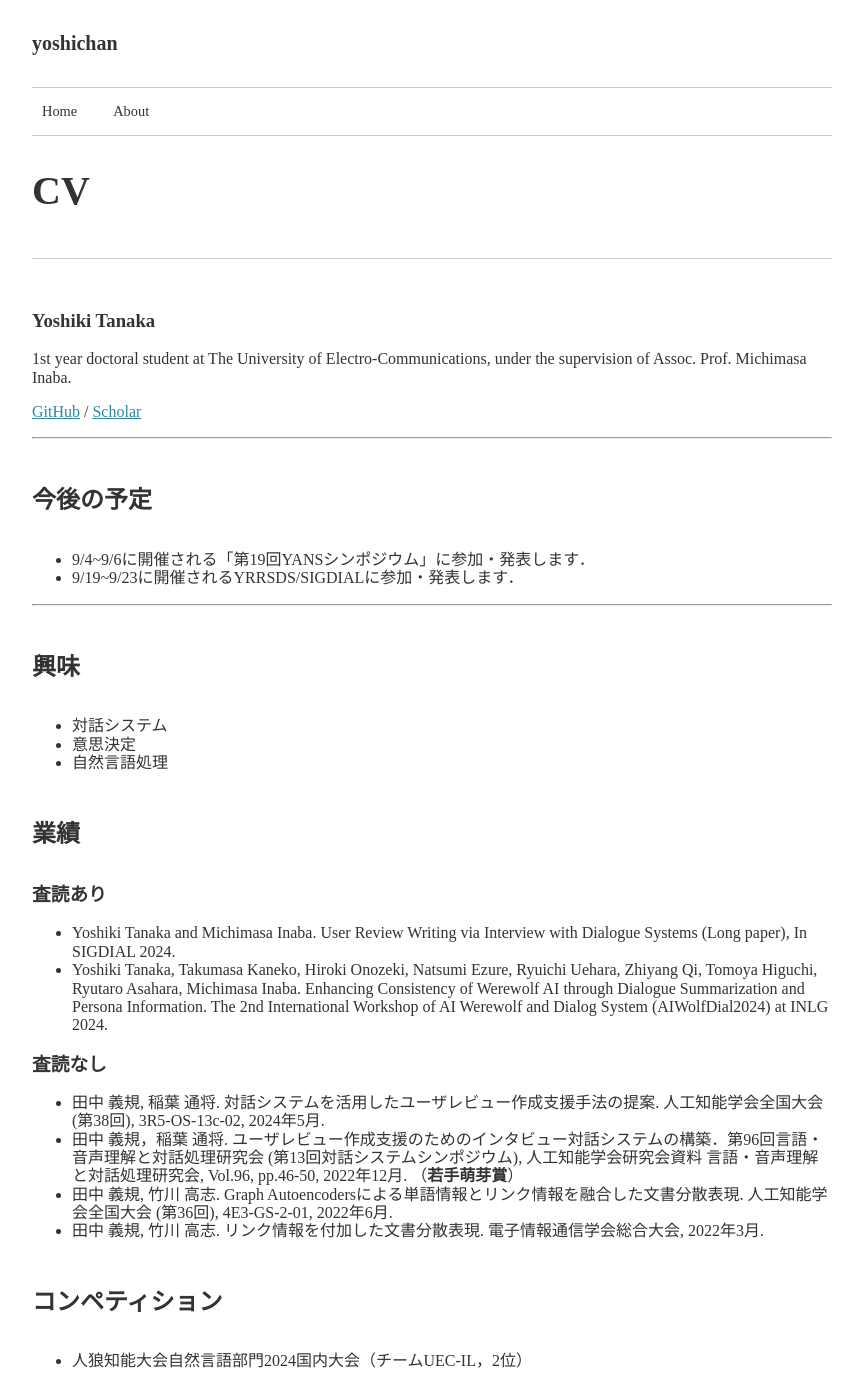
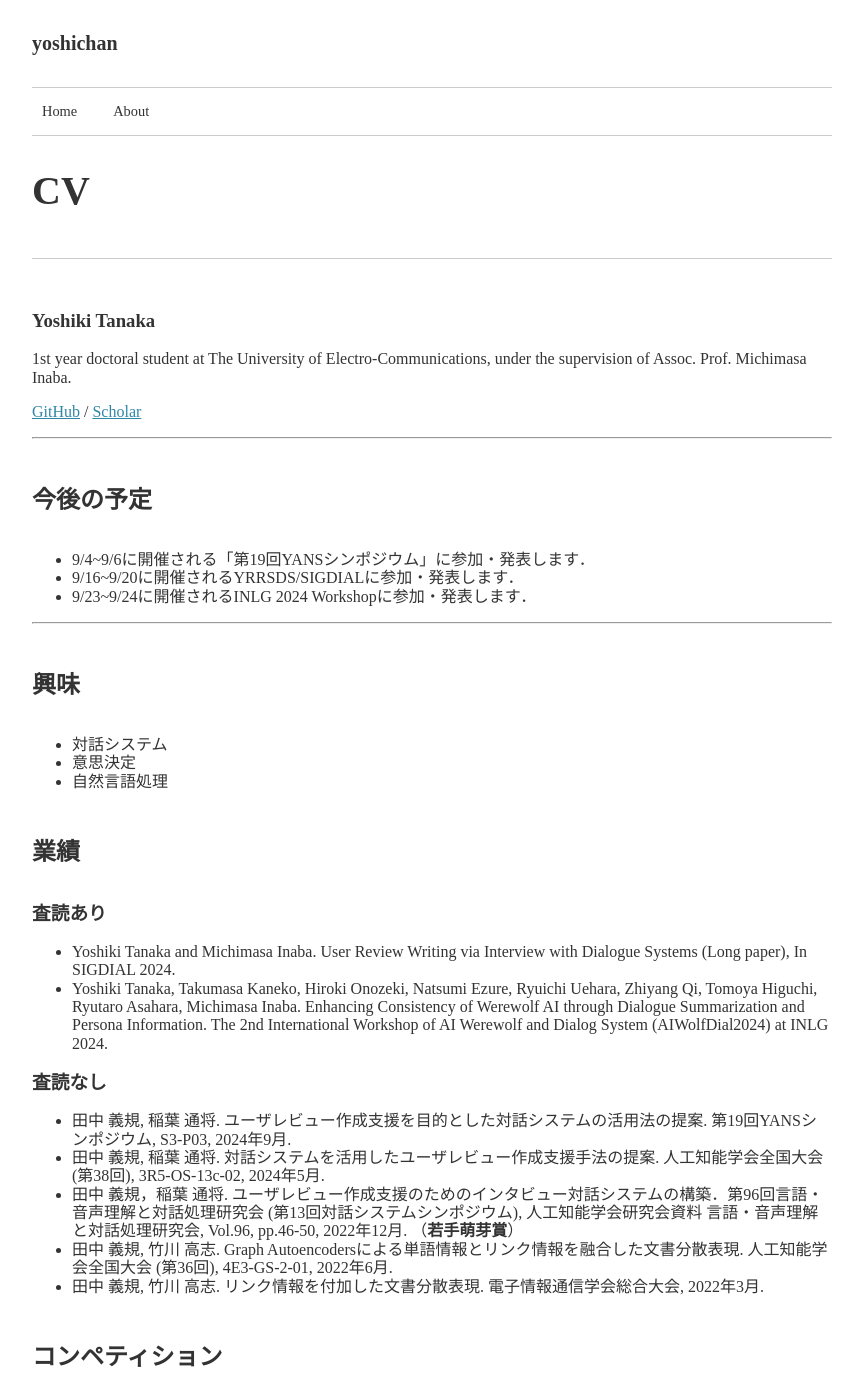
Before and after one commit to yoshi-chanaka/yoshi-chanaka.github.io, a Jekyll site: the page built from about.md, in a window 1280 px wide and 1400 px high. Shown: the whole window, without its empty margins (208-1071 px from the left). Built offline with Jekyll 4.4.1, drawn with Linux system fonts in a browser that asks for light colours; nearby versions of some CDN libraries.

Commit message:
update_cv_20240904

```diff
--- a/about.md
+++ b/about.md
@@ -14,7 +14,8 @@ permalink: /about/
 ---
 ## 今後の予定
 - 9/4~9/6に開催される「第19回YANSシンポジウム」に参加・発表します．
-- 9/19~9/23に開催されるYRRSDS/SIGDIALに参加・発表します．
+- 9/16~9/20に開催されるYRRSDS/SIGDIALに参加・発表します．
+- 9/23~9/24に開催されるINLG 2024 Workshopに参加・発表します．
 
 ---
 ## 興味
@@ -29,6 +30,7 @@ permalink: /about/
 * Yoshiki Tanaka, Takumasa Kaneko, Hiroki Onozeki, Natsumi Ezure, Ryuichi Uehara, Zhiyang Qi, Tomoya Higuchi, Ryutaro Asahara, Michimasa Inaba. Enhancing Consistency of Werewolf AI through Dialogue Summarization and Persona Information. The 2nd International Workshop of AI Werewolf and Dialog System (AIWolfDial2024) at INLG 2024.
 
 ### 査読なし
+* 田中 義規, 稲葉 通将. ユーザレビュー作成支援を目的とした対話システムの活用法の提案. 第19回YANSシンポジウム, S3-P03, 2024年9月.
 * 田中 義規, 稲葉 通将. 対話システムを活用したユーザレビュー作成支援手法の提案. 人工知能学会全国大会 (第38回), 3R5-OS-13c-02, 2024年5月.
 * 田中 義規，稲葉 通将. ユーザレビュー作成支援のためのインタビュー対話システムの構築．第96回言語・音声理解と対話処理研究会 (第13回対話システムシンポジウム), 人工知能学会研究会資料 言語・音声理解と対話処理研究会, Vol.96, pp.46-50, 2022年12月. （**若手萌芽賞**）
 * 田中 義規, 竹川 高志. Graph Autoencodersによる単語情報とリンク情報を融合した文書分散表現. 人工知能学会全国大会 (第36回), 4E3-GS-2-01, 2022年6月.
```
